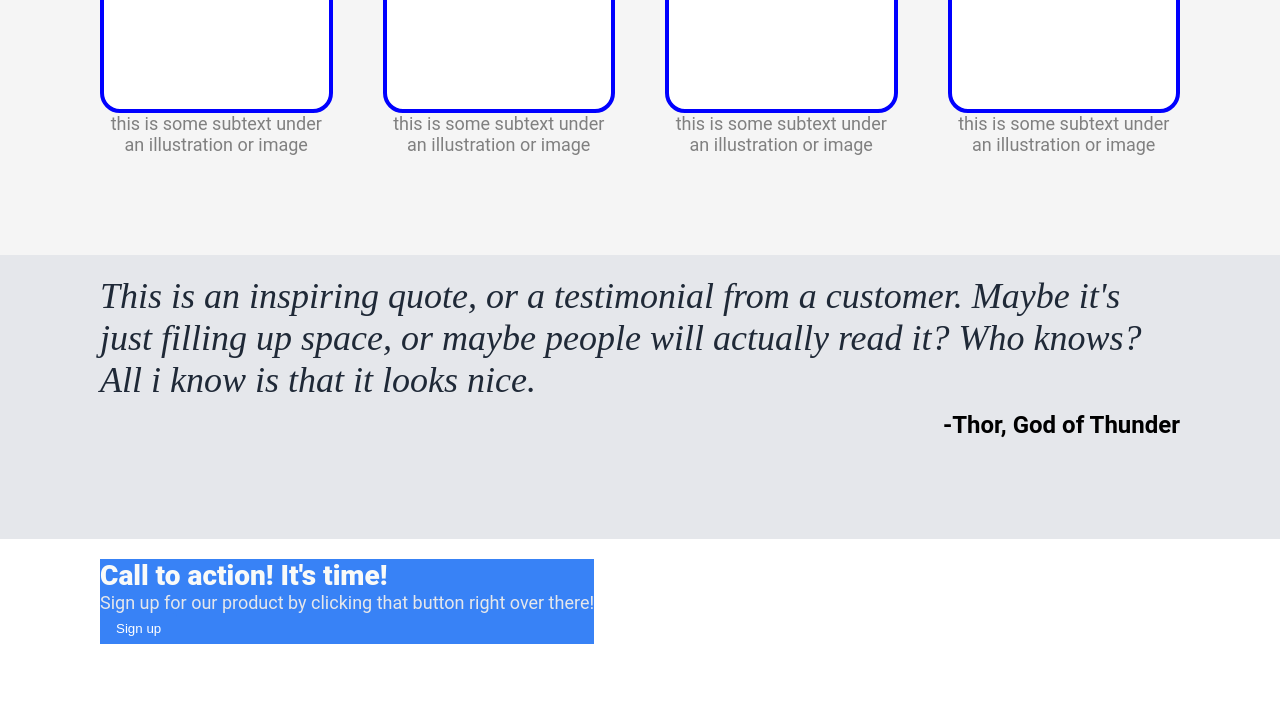
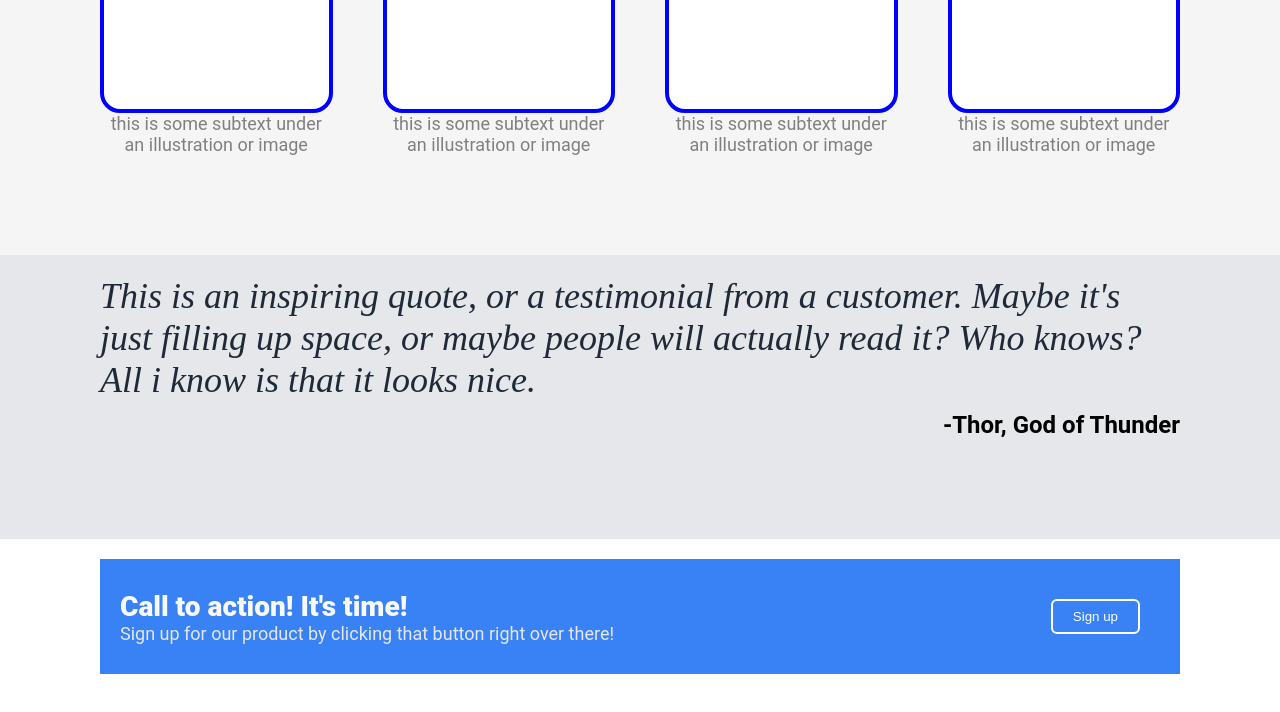
Before and after one commit to nniklas/landing-page, a plain HTML site: page index.html in a window 1280 px wide. Shown: the part 645-1357 px from the top of the page. Drawn offline with Linux system fonts and the light colour scheme.

Commit message:
add styling for call to action button and flexbox

```diff
--- a/style.css
+++ b/style.css
@@ -167,11 +167,15 @@ button {
 
 .section-four{
     background-color: #3882F6;
+    flex: 1;
+    display: flex;
     justify-content: space-between;
+    padding: 20px;
+    align-items: center;
 }
 
 .actioncall{
-    background-color: #3882F6;
+    background-color: none;
 }
 .actionheader {
     font-size: 28px;
@@ -183,8 +187,10 @@ button {
 .s4button{
     background-color: #3882F6;
     color: white;
-    border: 5px;
+    border: solid;
+    border-width: 2px;
     border-color: white;
-    border-radius: 4px;
-    padding: 8px 16px;
+    border-radius: 6px;
+    padding: 8px 20px;
+    margin: 20px;
 }
```
